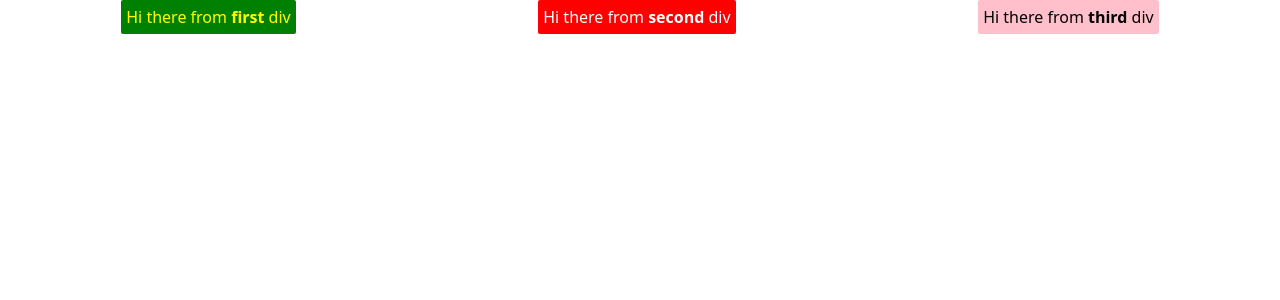
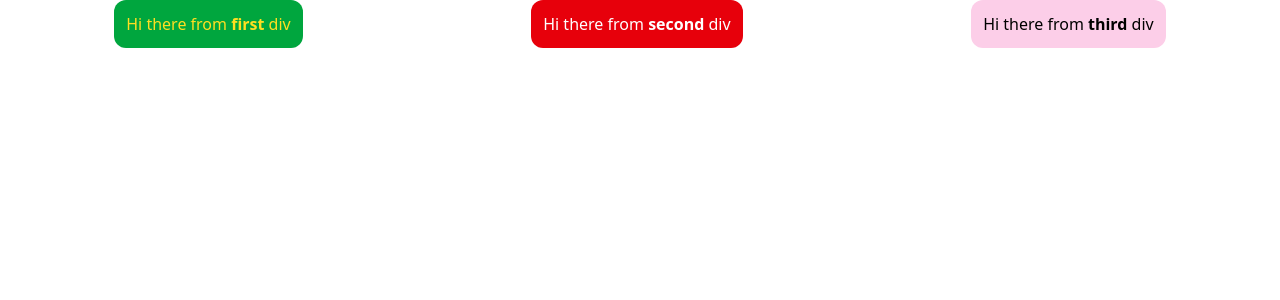
Before and after one commit to Bhumesh01/TailwindCss, a React (Vite) app in the folder IntroToTailwind/: page / in a window 1280 px wide. Shown: the top 300 px of the page. Built offline with nearby package versions, Linux system fonts and the light colour scheme.

Commit message:
FlexBox using Tailwind

```diff
--- a/IntroToTailwind/src/App.jsx
+++ b/IntroToTailwind/src/App.jsx
@@ -10,10 +10,15 @@ function App() {
 function Test(){
   return(
     <>
-    <div style={{display: 'flex', justifyContent: 'space-around'}}>
+    {/* <div style={{display: 'flex', justifyContent: 'space-around'}}>
       <div style={{padding: '5px', borderRadius: '2px',color: 'yellow',backgroundColor: 'green'}}>Hi there from <b>first</b> div</div>
       <div style={{padding: '5px', borderRadius: '2px',color: 'white',backgroundColor: 'red'}}>Hi there from <b>second</b> div</div>
       <div style={{padding: '5px', borderRadius: '2px',color: 'black',backgroundColor: 'pink'}}>Hi there from <b>third</b> div</div>
+    </div> */}
+    <div className='flex justify-around'>
+      <div className='p-3 text-yellow-300 bg-green-600 rounded-xl'>Hi there from <b>first</b> div</div>
+      <div className='p-3 text-white bg-red-600 rounded-xl'>Hi there from <b>second</b> div</div>
+      <div className='p-3 text-black bg-pink-200 rounded-xl'>Hi there from <b>third</b> div</div>
     </div>
     </>
   )
```
